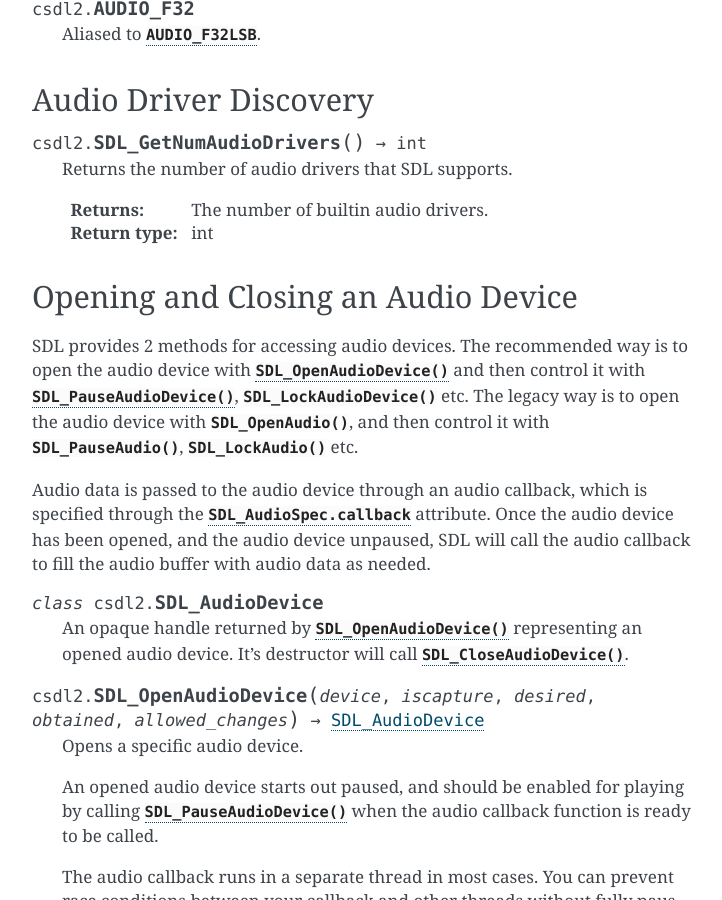
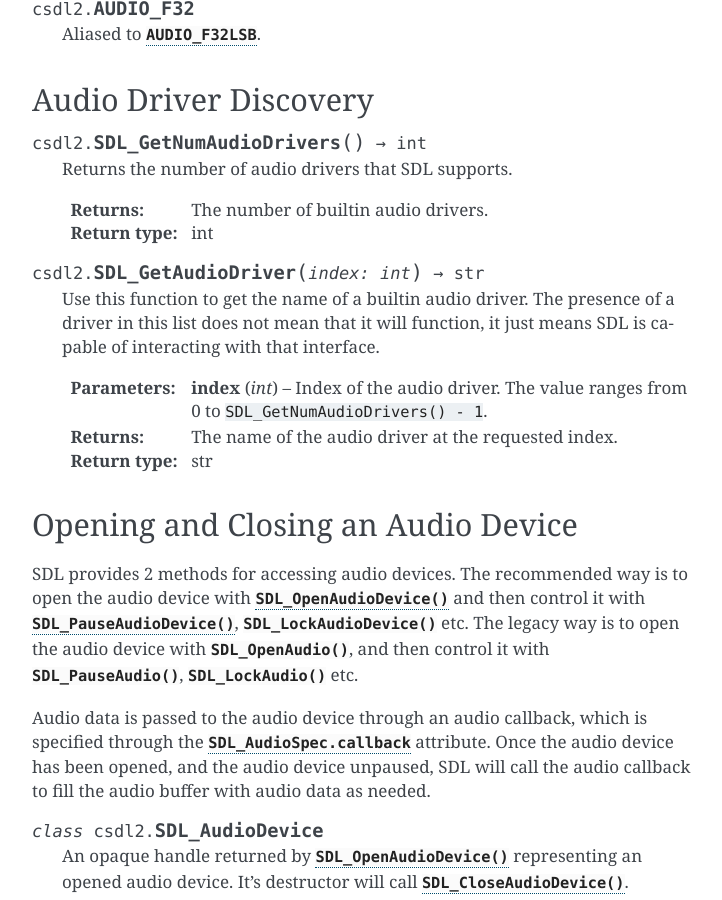
Before and after one commit to pyokagan/pycsdl2, a Sphinx documentation site: the page built from docs/api/audio.rst, in a window 1280 px wide and 900 px high, scrolled down 3074 px. Shown: the whole window, without its empty margins (388-1110 px from the left). Built offline with Sphinx 7.4.7, drawn with Linux system fonts in a browser that asks for light colours.

Commit message:
audio: implement SDL_GetAudioDriver()

```diff
--- a/docs/api/audio.rst
+++ b/docs/api/audio.rst
@@ -179,6 +179,17 @@ Audio Driver Discovery
    :returns: The number of builtin audio drivers.
    :rtype: int
 
+.. function:: SDL_GetAudioDriver(index: int) -> str
+
+   Use this function to get the name of a builtin audio driver. The presence of
+   a driver in this list does not mean that it will function, it just means SDL
+   is capable of interacting with that interface.
+
+   :param int index: Index of the audio driver. The value ranges from 0 to
+                     ``SDL_GetNumAudioDrivers() - 1``.
+   :returns: The name of the audio driver at the requested index.
+   :rtype: str
+
 Opening and Closing an Audio Device
 -----------------------------------
 SDL provides 2 methods for accessing audio devices. The recommended way is to
```
Also changed, not shown: 3 other files.
